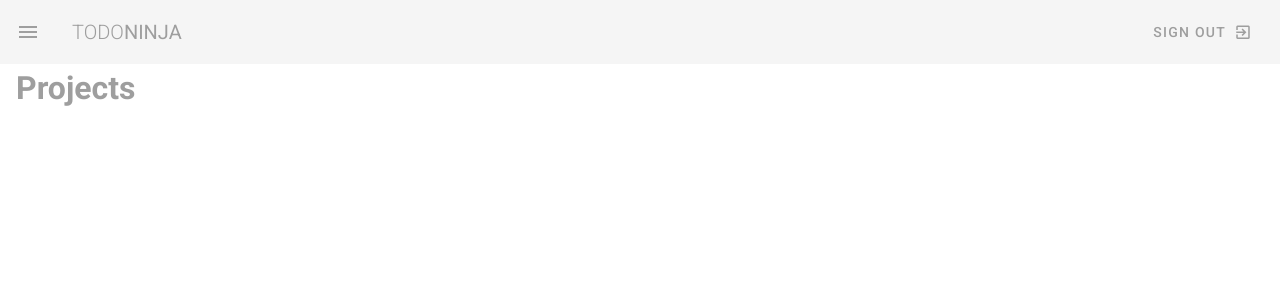
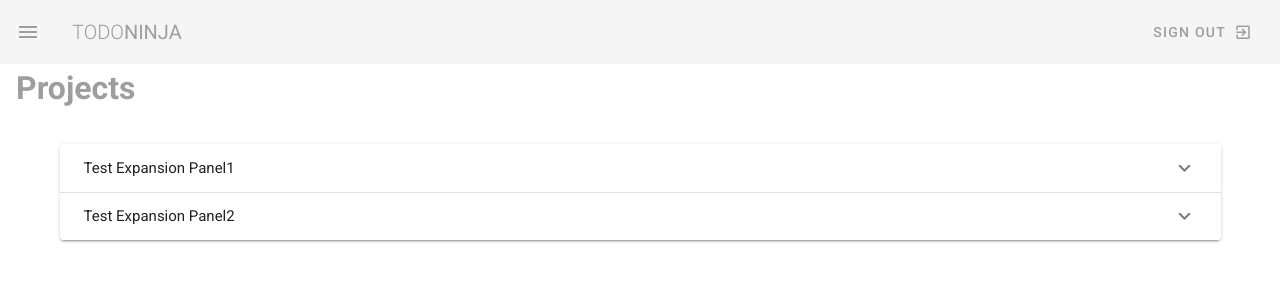
Before and after one commit to git-nori/_tr_vuetify-net-ninja, a Vue app: page /projects in a window 1280 px wide. Shown: the top 300 px of the page. Built offline with nearby package versions, Linux system fonts and the light colour scheme.

Commit message:
[#21 - Expansion Panels]

```diff
--- a/src/views/Projects.vue
+++ b/src/views/Projects.vue
@@ -1,11 +1,91 @@
 <template>
   <div class="projects">
     <h1 class="subheading grey--text">Projects</h1>
+
+    <v-container class="my-5">
+      <!-- [選択時のオプション]accodion => panel間を繋げる, focusable => 選択中のpanelのbgをgreyにする -->
+      <v-expansion-panels accordion focusable>
+        <v-expansion-panel v-for="(project, index) in myProjects" :key="index">
+          <v-expansion-panel-header>{{ project.title }}</v-expansion-panel-header>
+          <v-expansion-panel-content>
+            <v-card flat>
+              <v-card-text class="grey--text">
+                <div class="font-weight-bold">{{ project.due }}</div>
+                <div>{{ project.content }}</div>
+              </v-card-text>
+            </v-card>
+          </v-expansion-panel-content>
+        </v-expansion-panel>
+      </v-expansion-panels>
+    </v-container>
   </div>
 </template>
 
 <script>
-export default {};
+export default {
+  data() {
+    return {
+      projects: [
+        {
+          title: "Test Expansion Panel1",
+          person: "Yoshi",
+          due: "1st Jan 2019",
+          status: "ongoing",
+          content:
+            "Lorem ipsum dolor sit amet consectetur adipisicing elit. Sunt consequuntur eos eligendi illum minima adipisci deleniti, dicta mollitia enim explicabo fugiat quidem ducimus praesentium voluptates porro molestias non sequi animi!"
+        },
+        {
+          title: "Test Expansion Panel2",
+          person: "Yoshi",
+          due: "1st Jan 2019",
+          status: "ongoing",
+          content:
+            "Lorem ipsum dolor sit amet consectetur adipisicing elit. Sunt consequuntur eos eligendi illum minima adipisci deleniti, dicta mollitia enim explicabo fugiat quidem ducimus praesentium voluptates porro molestias non sequi animi!"
+        },
+        {
+          title: "Design a new website",
+          person: "The Net Ninja",
+          due: "1st Jan 2019",
+          status: "ongoing",
+          content:
+            "Lorem ipsum dolor sit amet consectetur adipisicing elit. Sunt consequuntur eos eligendi illum minima adipisci deleniti, dicta mollitia enim explicabo fugiat quidem ducimus praesentium voluptates porro molestias non sequi animi!"
+        },
+        {
+          title: "Code up the homepage",
+          person: "Chun Li",
+          due: "10th Jan 2019",
+          status: "complete",
+          content:
+            "Lorem ipsum dolor sit amet consectetur adipisicing elit. Sunt consequuntur eos eligendi illum minima adipisci deleniti, dicta mollitia enim explicabo fugiat quidem ducimus praesentium voluptates porro molestias non sequi animi!"
+        },
+        {
+          title: "Design video thumbnails",
+          person: "Ryu",
+          due: "20th Dec 2018",
+          status: "complete",
+          content:
+            "Lorem ipsum dolor sit amet consectetur adipisicing elit. Sunt consequuntur eos eligendi illum minima adipisci deleniti, dicta mollitia enim explicabo fugiat quidem ducimus praesentium voluptates porro molestias non sequi animi!"
+        },
+        {
+          title: "Create a community forum",
+          person: "Goken",
+          due: "20th Oct 2018",
+          status: "overdue",
+          content:
+            "Lorem ipsum dolor sit amet consectetur adipisicing elit. Sunt consequuntur eos eligendi illum minima adipisci deleniti, dicta mollitia enim explicabo fugiat quidem ducimus praesentium voluptates porro molestias non sequi animi!"
+        }
+      ]
+    };
+  },
+  computed: {
+    // projectsの中でproject.person === 'Yoshi'のデータのみを絞り込み返す
+    myProjects() {
+      return this.projects.filter(project => {
+        return project.person === "Yoshi";
+      });
+    }
+  }
+};
 </script>
 
 <style scoped>
```
